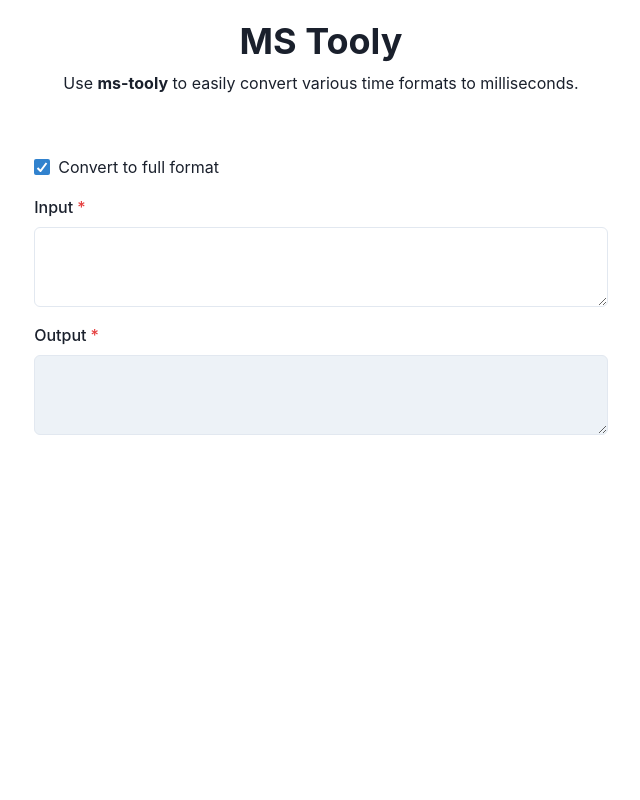
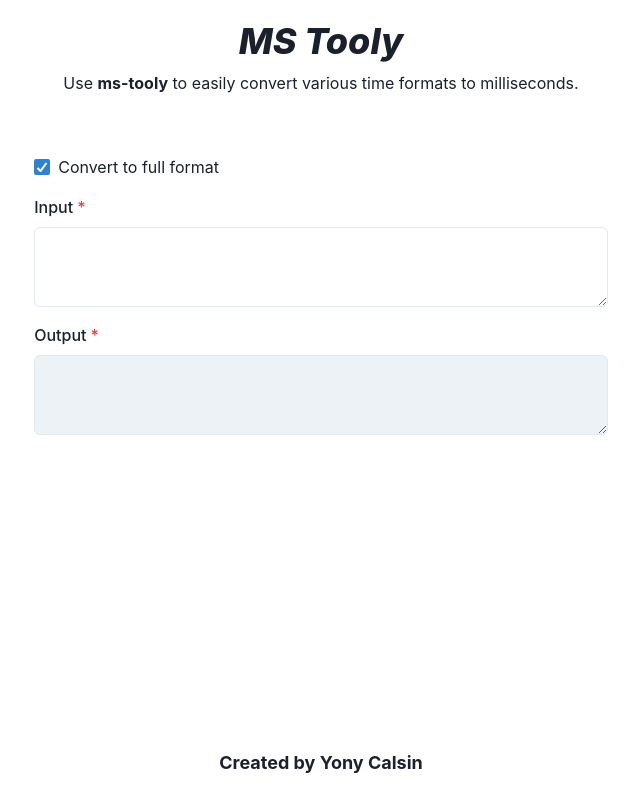
Before and after one commit to yonycalsin/ms-tooly, a React (Vite) app: page / in a window 1280 px wide. Shown: the whole page, without its empty margins (319-959 px from the left). Built offline with nearby package versions, Linux system fonts and the light colour scheme.

Commit message:
feat: add main layout

```diff
--- /dev/null
+++ b/src/layouts/main-layout/containers/footer/footer.tsx
@@ -0,0 +1,30 @@
+import * as React from 'react'
+import { Box, Container, Link, Text } from '@chakra-ui/react'
+
+function Footer() {
+  return (
+    <Box
+      mt="auto"
+      py="6"
+      backgroundColor="secondary.50"
+      _dark={{
+        backgroundColor: 'gray.900',
+      }}
+    >
+      <Container>
+        <Text textAlign="center" fontWeight="bold" fontSize="lg">
+          Created by{' '}
+          <Link
+            href="https://www.yonycalsin.com/?utm_source=ms_tooly&utm_medium=footer&utm_campaign=author_attribution"
+            target="_blank"
+            textColor="secondary.500"
+          >
+            Yony Calsin
+          </Link>
+        </Text>
+      </Container>
+    </Box>
+  )
+}
+
+export default Footer
--- /dev/null
+++ b/src/layouts/main-layout/containers/footer/index.ts
@@ -0,0 +1 @@
+export { default as Footer } from './footer'
--- /dev/null
+++ b/src/layouts/main-layout/containers/header/header.tsx
@@ -0,0 +1,35 @@
+import * as React from 'react'
+import { Box, Container, Heading, Text, useColorMode, VStack } from '@chakra-ui/react'
+
+function Header() {
+  const { toggleColorMode } = useColorMode()
+
+  return (
+    <Box
+      py="5"
+      backgroundColor="primary.50"
+      _dark={{
+        backgroundColor: 'gray.900',
+      }}
+    >
+      <Container display="flex" justifyContent="center">
+        <VStack>
+          <Heading
+            fontWeight="extrabold"
+            fontStyle="italic"
+            cursor="pointer"
+            display="inline"
+            onClick={toggleColorMode}
+          >
+            MS Tooly
+          </Heading>
+          <Text textAlign="center">
+            Use <b>ms-tooly</b> to easily convert various time formats to milliseconds.
+          </Text>
+        </VStack>
+      </Container>
+    </Box>
+  )
+}
+
+export default Header
--- /dev/null
+++ b/src/layouts/main-layout/containers/header/index.ts
@@ -0,0 +1 @@
+export { default as Header } from './header'
--- /dev/null
+++ b/src/layouts/main-layout/containers/index.ts
@@ -0,0 +1,2 @@
+export * from './footer'
+export * from './header'
--- /dev/null
+++ b/src/layouts/main-layout/index.ts
@@ -0,0 +1 @@
+export { default as MainLayout } from './main-layout'
--- /dev/null
+++ b/src/layouts/main-layout/main-layout.tsx
@@ -0,0 +1,19 @@
+import * as React from 'react'
+import { Box } from '@chakra-ui/react'
+
+import type { MainLayoutProps } from 'typings/layouts'
+import { Footer, Header } from './containers'
+
+function MainLayout(props: MainLayoutProps) {
+  const { children } = props
+
+  return (
+    <Box minH="100vh" display="flex" flexDirection="column">
+      <Header />
+      {children}
+      <Footer />
+    </Box>
+  )
+}
+
+export default MainLayout
--- a/src/screens/home-screen/home-screen.tsx
+++ b/src/screens/home-screen/home-screen.tsx
@@ -1,41 +1,11 @@
 import * as React from 'react'
-import {
-  Box,
-  Button,
-  Checkbox,
-  Container,
-  FormControl,
-  FormLabel,
-  Heading,
-  Text,
-  Textarea,
-  useColorMode,
-  VStack,
-} from '@chakra-ui/react'
+import { Box, Button, Checkbox, Container, FormControl, FormLabel, Textarea, VStack } from '@chakra-ui/react'
+
+import { MainLayout } from 'layouts/main-layout'
 
 function HomeScreen() {
-  const { toggleColorMode } = useColorMode()
-
   return (
-    <>
-      <Box
-        py="5"
-        backgroundColor="primary.50"
-        _dark={{
-          backgroundColor: 'gray.900',
-        }}
-      >
-        <Container display="flex" justifyContent="center">
-          <VStack>
-            <Heading display="inline" onClick={toggleColorMode}>
-              MS Tooly
-            </Heading>
-            <Text textAlign="center">
-              Use <b>ms-tooly</b> to easily convert various time formats to milliseconds.
-            </Text>
-          </VStack>
-        </Container>
-      </Box>
+    <MainLayout>
       <Box py="10">
         <Container>
           <VStack spacing="4">
@@ -58,7 +28,7 @@ function HomeScreen() {
           </VStack>
         </Container>
       </Box>
-    </>
+    </MainLayout>
   )
 }
 
--- /dev/null
+++ b/src/typings/layouts/index.ts
@@ -0,0 +1 @@
+export * from './main-layout'
--- /dev/null
+++ b/src/typings/layouts/main-layout.ts
@@ -0,0 +1,7 @@
+import type * as React from 'react'
+
+interface MainLayoutProps {
+  children: React.ReactNode
+}
+
+export type { MainLayoutProps }
```
